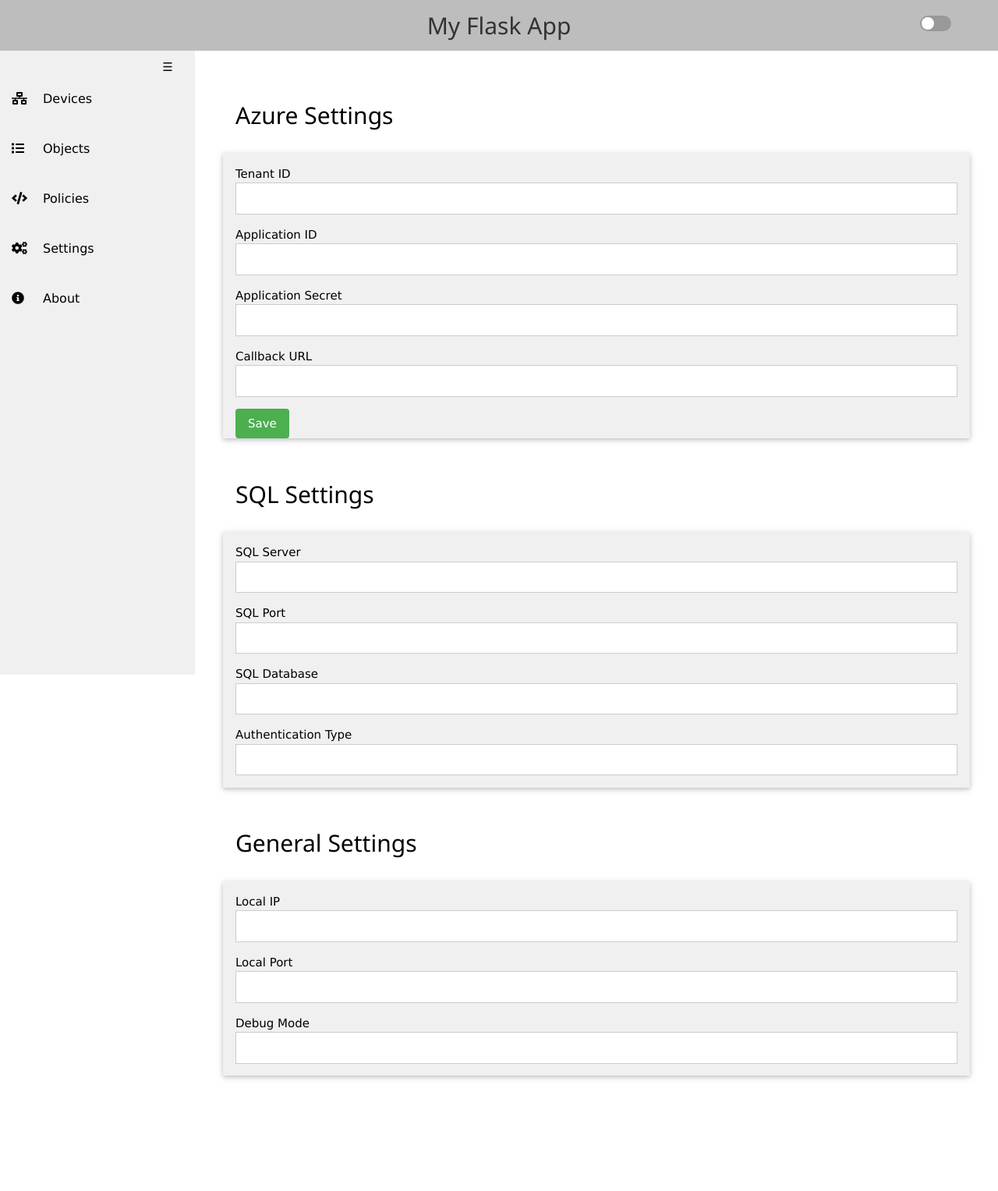
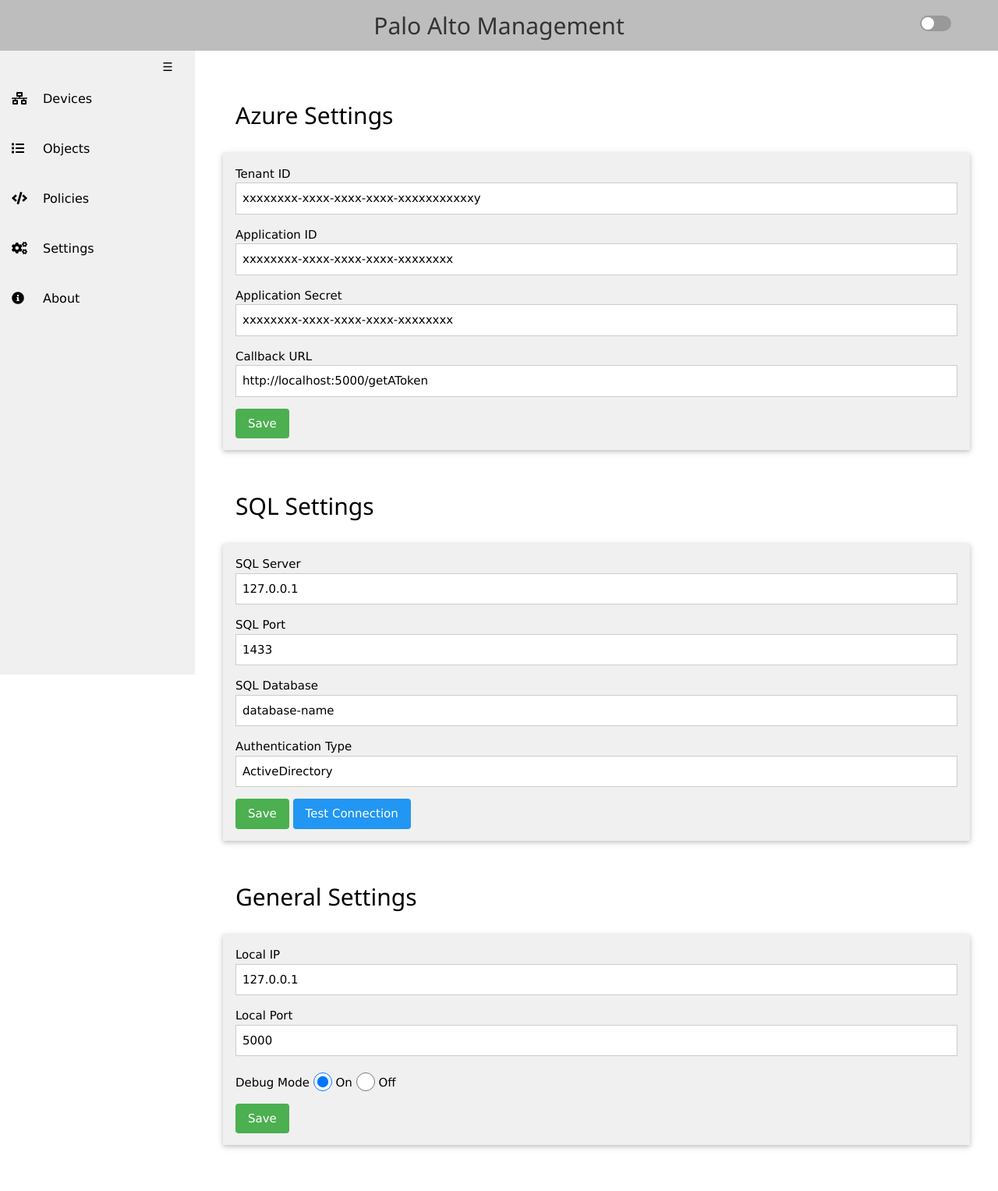
Before and after one commit to LukeRoberson/Palo-Alto-Front-End, a Flask app: page /settings in a window 1280 px wide. Shown: the whole page at 78% size. Before the commit the page ends 1384 px from the top, so only its background shows below. Run offline with Flask 3, Linux system fonts and the light colour scheme.

Commit message:
Created a settings class to track settings Added settings to the settings page

```diff
--- a/config.yaml
+++ b/config.yaml
@@ -1,6 +1,6 @@
 ---
 azure:
-  tenant-id: "xxxxxxxx-xxxx-xxxx-xxxx-xxxxxxxxxxxx"
+  tenant-id: "xxxxxxxx-xxxx-xxxx-xxxx-xxxxxxxxxxxy"
   app-id: "xxxxxxxx-xxxx-xxxx-xxxx-xxxxxxxx"
   app-secret: "xxxxxxxx-xxxx-xxxx-xxxx-xxxxxxxx"
   redirect-uri: "http://localhost:5000/getAToken"
@@ -9,7 +9,7 @@ sql:
   server: "127.0.0.1"
   port: 1433
   database: "database-name"
-  auth_type: "ActiveDirectory"
+  auth-type: "ActiveDirectory"
 
 web:
   ip: "127.0.0.1"
--- a/main.py
+++ b/main.py
@@ -9,29 +9,23 @@ from flask import (
 
 import platform
 from importlib.metadata import version
-from yaml import safe_load
 from flask_azure_oauth import FlaskAzureOauth
 import requests
 from requests.exceptions import HTTPError
 import colorama
+from settings import AppSettings
 
 
 # Create a Flask web app
 app = Flask(__name__)
 
 # Load the configuration from the config.yaml file
-with open('config.yaml') as f:
-    config = safe_load(f)
-
-redirect_uri = config['azure']['redirect-uri']
-azure_tenant = config['azure']['tenant-id']
-azure_app = config['azure']['app-id']
-azure_secret = config['azure']['app-secret']
+config = AppSettings()
 
 # Set the Azure configuration settings
-app.config['AZURE_OAUTH_TENANCY'] = azure_tenant
-app.config['AZURE_OAUTH_APPLICATION_ID'] = azure_app
-app.config['AZURE_OAUTH_CLIENT_SECRET'] = azure_secret
+app.config['AZURE_OAUTH_TENANCY'] = config.azure_tenant
+app.config['AZURE_OAUTH_APPLICATION_ID'] = config.azure_app
+app.config['AZURE_OAUTH_CLIENT_SECRET'] = config.azure_secret
 
 # Azure authentication
 auth = FlaskAzureOauth()
@@ -91,13 +85,26 @@ def policies():
 @app.route('/settings')
 # @auth()
 def settings():
-    return render_template('settings.html')
+    return render_template(
+        'settings.html',
+        tenant_id=config.azure_tenant,
+        app_id=config.azure_app,
+        app_secret=config.azure_secret,
+        callback_url=config.redirect_uri,
+        sql_server=config.sql_server,
+        sql_port=config.sql_port,
+        sql_database=config.sql_database,
+        sql_auth=config.sql_auth_type,
+        web_ip=config.web_ip,
+        web_port=config.web_port,
+        web_debug=config.web_debug
+    )
 
 
 # Redirect unauthenticated requests to Azure AD sign-in page
 @app.errorhandler(401)
 def custom_401(error):
-    azure_ad_sign_in_url = f"https://login.microsoftonline.com/{azure_tenant}/oauth2/v2.0/authorize?client_id={azure_app}&response_type=code&redirect_uri={redirect_uri}&response_mode=query&scope=openid%20profile%20email"
+    azure_ad_sign_in_url = f"https://login.microsoftonline.com/{config.azure_tenant}/oauth2/v2.0/authorize?client_id={config.azure_app}&response_type=code&redirect_uri={config.redirect_uri}&response_mode=query&scope=openid%20profile%20email"
     return redirect(azure_ad_sign_in_url)
 
 
@@ -107,15 +114,15 @@ def callback():
     code = request.args.get('code')
 
     # Prepare the data for the token request
-    token_url = f"https://login.microsoftonline.com/{azure_tenant}/oauth2/v2.0/token"
+    token_url = f"https://login.microsoftonline.com/{config.azure_tenant}/oauth2/v2.0/token"
     headers = {'Content-Type': 'application/x-www-form-urlencoded'}
     data = {
-        'client_id': azure_app,
+        'client_id': config.azure_app,
         'scope': 'openid profile email',
         'code': code,
-        'redirect_uri': redirect_uri,
+        'redirect_uri': config.redirect_uri,
         'grant_type': 'authorization_code',
-        'client_secret': azure_secret,
+        'client_secret': config.azure_secret,
     }
 
     # Make a POST request to get the access token
--- a/templates/base.html
+++ b/templates/base.html
@@ -19,7 +19,7 @@
         <!-- Header at the top of the screen -->
         <header class="header">
             <div style="flex-grow: 1; text-align: center;">
-                <h2>My Flask App</h2>
+                <h2>Palo Alto Management</h2>
             </div>
             <label class="switch">
                 <input type="checkbox" id="mode-toggle">
--- a/templates/settings.html
+++ b/templates/settings.html
@@ -9,21 +9,23 @@
     <form class="w3-panel w3-card">
         <p>
             <label>Tenant ID</label>
-            <input class="w3-input w3-border" type="text">
+            <input class="w3-input w3-border" type="text" value="{{ tenant_id }}">
         </p>
         <p>
             <label>Application ID</label>
-            <input class="w3-input w3-border" type="text">
+            <input class="w3-input w3-border" type="text" value="{{ app_id }}">
         </p>
         <p>
             <label>Application Secret</label>
-            <input class="w3-input w3-border" type="text">
+            <input class="w3-input w3-border" type="text" value="{{ app_secret }}">
         </p>
         <p>
             <label>Callback URL</label>
-            <input class="w3-input w3-border" type="text">
+            <input class="w3-input w3-border" type="text" value="{{ callback_url }}">
         </p>
-        <button class="w3-btn w3-green w3-round">Save</button>
+        <p>
+            <button class="w3-btn w3-green w3-round">Save</button>
+        </p>
     </form>
 </div>
 <br>
@@ -35,19 +37,23 @@
     <form class="w3-panel w3-card">
         <p>
             <label>SQL Server</label>
-            <input class="w3-input w3-border" type="text">
+            <input class="w3-input w3-border" type="text" value="{{ sql_server }}">
         </p>
         <p>
             <label>SQL Port</label>
-            <input class="w3-input w3-border" type="text">
+            <input class="w3-input w3-border" type="text" value="{{ sql_port }}">
         </p>
         <p>
             <label>SQL Database</label>
-            <input class="w3-input w3-border" type="text">
+            <input class="w3-input w3-border" type="text" value="{{ sql_database }}">
         </p>
         <p>
             <label>Authentication Type</label>
-            <input class="w3-input w3-border" type="text">
+            <input class="w3-input w3-border" type="text" value="{{ sql_auth }}">
+        </p>
+        <p>
+            <button class="w3-btn w3-green w3-round">Save</button>
+            <button class="w3-btn w3-blue w3-round">Test Connection</button>
         </p>
     </form>
 </div>
@@ -60,15 +66,21 @@
     <form class="w3-panel w3-card">
         <p>
             <label>Local IP</label>
-            <input class="w3-input w3-border" type="text">
+            <input class="w3-input w3-border" type="text" value="{{ web_ip }}">
         </p>
         <p>
             <label>Local Port</label>
-            <input class="w3-input w3-border" type="text">
+            <input class="w3-input w3-border" type="text" value="{{ web_port }}">
         </p>
         <p>
             <label>Debug Mode</label>
-            <input class="w3-input w3-border" type="text">
+            <input class="w3-radio" name="flask_debug" type="radio" value="on" {% if web_debug %}checked{% endif %}>
+                <label>On</label>
+            <input class="w3-radio" name="flask_debug" type="radio" value="off" {% if not web_debug %}checked{% endif %}>
+                <label>Off</label>
+        </p>
+        <p>
+            <button class="w3-btn w3-green w3-round">Save</button>
         </p>
     </form>
 </div>
```
Also changed, not shown: settings.py (added, +77 -0 lines), 1 other file.
